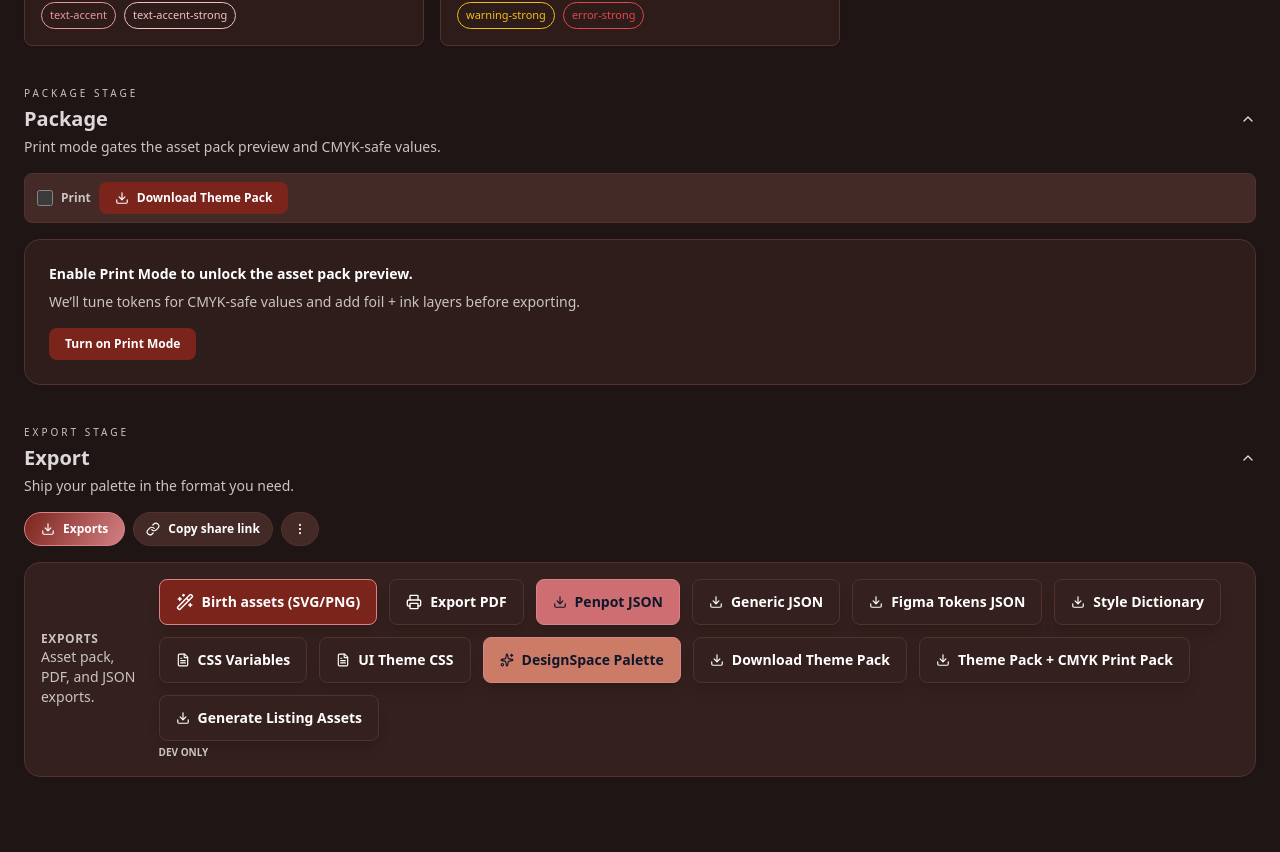
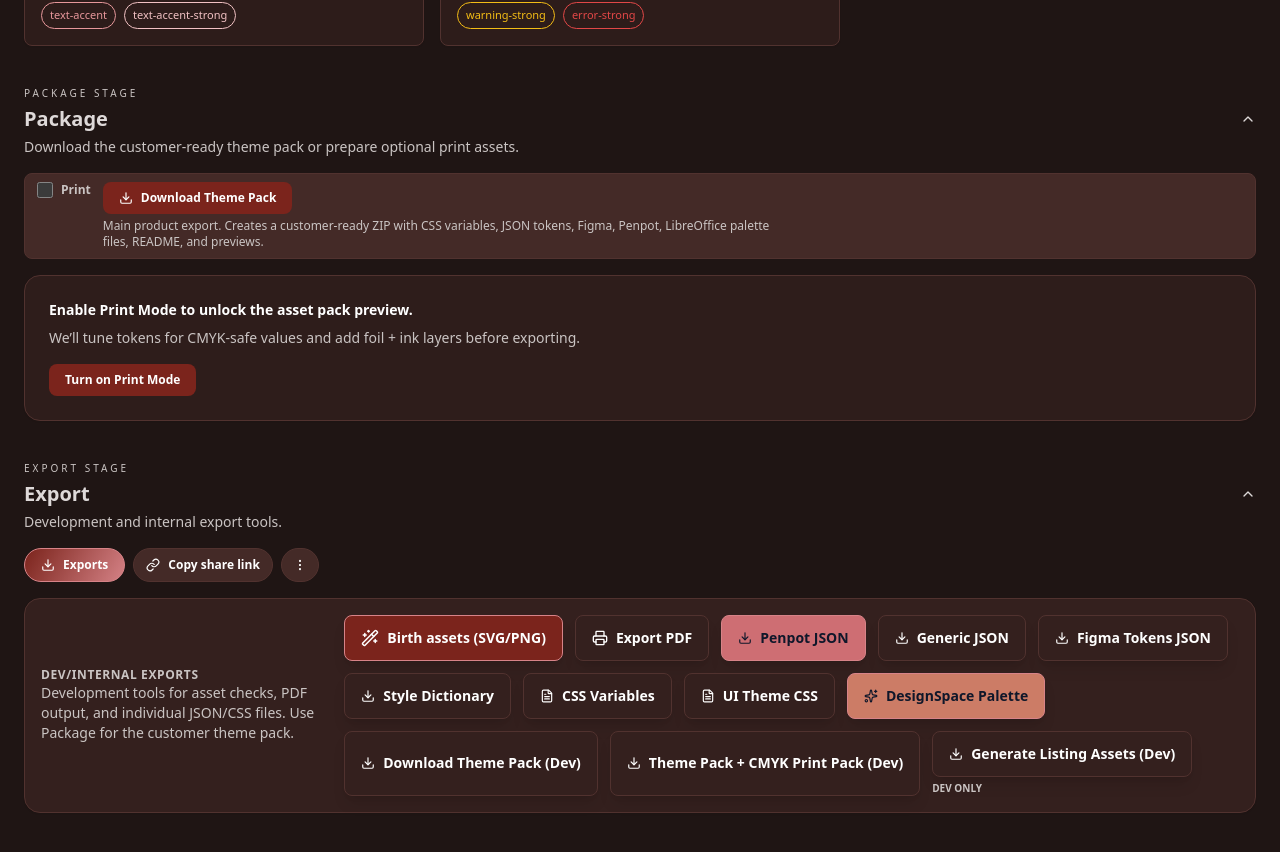
Before and after one commit to maplebakin/palette, a React (Vite) app in the folder token-gen/: page / in a window 1280 px wide. Shown: the part 5200-6052 px from the top of the page. Before the commit the page ends 6025 px from the top, so only its background shows below. Built offline with nearby package versions, Linux system fonts and the light colour scheme.

Commit message:
Clarify theme pack export UI

```diff
--- a/token-gen/src/components/ExportsPanel.jsx
+++ b/token-gen/src/components/ExportsPanel.jsx
@@ -34,8 +34,8 @@ export default function ExportsPanel({
       aria-busy={isExporting}
     >
       <div>
-        <p className="text-xs uppercase font-semibold panel-muted tracking-wider">Exports</p>
-        <p className="text-sm panel-muted">Asset pack, PDF, and JSON exports.</p>
+        <p className="text-xs uppercase font-semibold panel-muted tracking-wider">Dev/internal exports</p>
+        <p className="text-sm panel-muted">Development tools for asset checks, PDF output, and individual JSON/CSS files. Use Package for the customer theme pack.</p>
         {exportError && (
           <p className="text-xs mt-1" role="alert" style={{ color: tokens.status.warning }}>
             {exportError}
@@ -188,7 +188,7 @@ export default function ExportsPanel({
               }}
             >
               <Download size={14} />
-              Download Theme Pack
+              Download Theme Pack (Dev)
             </button>
             <button
               type="button"
@@ -201,7 +201,7 @@ export default function ExportsPanel({
               }}
             >
               <Download size={14} />
-              Theme Pack + CMYK Print Pack
+              Theme Pack + CMYK Print Pack (Dev)
             </button>
             <div className="flex flex-col items-start gap-1">
               <button
@@ -215,7 +215,7 @@ export default function ExportsPanel({
                 }}
               >
                 <Download size={14} />
-                Generate Listing Assets
+                Generate Listing Assets (Dev)
               </button>
               <span className="text-[10px] font-semibold uppercase panel-muted">DEV ONLY</span>
             </div>
--- a/token-gen/src/components/stages/ExportStage.jsx
+++ b/token-gen/src/components/stages/ExportStage.jsx
@@ -40,7 +40,7 @@ const ExportStage = ({
   displayThemeName,
   isInternal,
 }) => (
-  <StageSection id="export" title="Export" subtitle="Ship your palette in the format you need." collapsible>
+  <StageSection id="export" title="Export" subtitle="Development and internal export tools." collapsible>
     <section
       ref={exportsSectionRef}
       id="tab-panel-3"
--- a/token-gen/src/components/stages/PackageStage.jsx
+++ b/token-gen/src/components/stages/PackageStage.jsx
@@ -13,7 +13,7 @@ const PackageStage = ({
   canvaPrintHexes,
   onDownloadThemePack,
 }) => (
-  <StageSection id="package" title="Package" subtitle="Print mode gates the asset pack preview and CMYK-safe values." collapsible>
+  <StageSection id="package" title="Package" subtitle="Download the customer-ready theme pack or prepare optional print assets." collapsible>
     <section
       id="tab-panel-2"
       role="tabpanel"
@@ -21,7 +21,7 @@ const PackageStage = ({
       className="space-y-4"
     >
       <>
-        <div className="flex flex-wrap items-center gap-2 px-3 py-2 rounded-lg panel-surface-strong border">
+        <div className="flex flex-wrap items-start gap-3 px-3 py-2 rounded-lg panel-surface-strong border">
           <label className="flex items-center gap-2 text-xs font-semibold panel-muted">
             <input
               type="checkbox"
@@ -34,10 +34,11 @@ const PackageStage = ({
             Print
           </label>
           {onDownloadThemePack && (
+            <div className="flex min-w-[240px] flex-1 flex-col gap-1">
               <button
                 type="button"
                 onClick={onDownloadThemePack}
-              className="flex items-center gap-2 px-4 py-2 rounded-lg text-xs font-bold hover:-translate-y-[1px] transition shadow"
+                className="flex w-fit items-center gap-2 px-4 py-2 rounded-lg text-xs font-bold hover:-translate-y-[1px] transition shadow"
                 style={{
                   backgroundColor: tokens.brand.primary,
                   color: primaryTextColor,
@@ -47,6 +48,10 @@ const PackageStage = ({
                 <Download size={14} />
                 Download Theme Pack
               </button>
+              <p className="max-w-2xl text-xs panel-muted">
+                Main product export. Creates a customer-ready ZIP with CSS variables, JSON tokens, Figma, Penpot, LibreOffice palette files, README, and previews.
+              </p>
+            </div>
           )}
         </div>
         <div className="space-y-4">
```
Also changed, not shown: 1 other file (tests, documents, lock files or other folders). Lines whose indentation alone changed are shown as unchanged.
